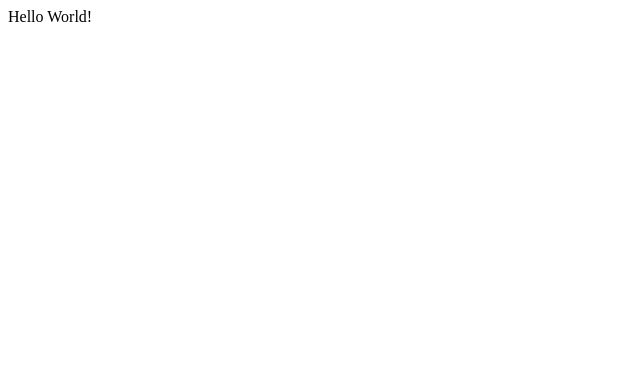
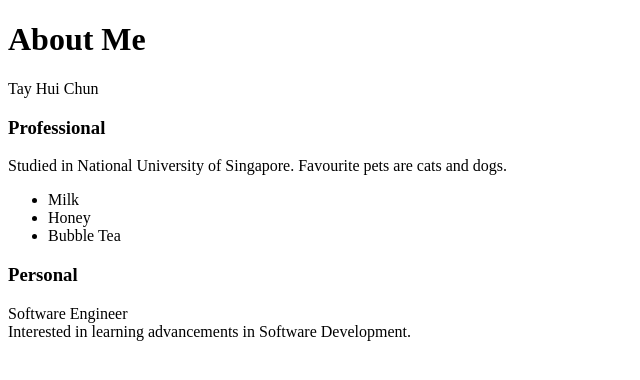
Before and after one commit to merody66/aboutme, a plain HTML site: page index.html in a window 1280 px wide. Shown: the whole page, without its empty margins (0-640 px from the left). Drawn offline with Linux system fonts and the light colour scheme.

Commit message:
Update index.html

```diff
--- a/index.html
+++ b/index.html
@@ -1,9 +1,21 @@
 <!DOCTYPE html>
 <html>
     <head>
-        <title>Page Title</title>
+        <title>About Me</title>
     </head>
     <body>
-        Hello World!
+        <h1>About Me</h1>
+        Tay Hui Chun <br />
+        <h3>Professional</h3>
+        <p>Studied in National University of Singapore. Favourite pets are cats and dogs.</p>
+        <ul>
+            <li>Milk</li>
+            <li>Honey</li>
+            <li>Bubble Tea</li>
+        </ul>
+
+        <h3>Personal</h3>
+        <div>Software Engineer</div>
+        <div>Interested in learning advancements in Software Development.</div>
     </body>
 </html>
```
